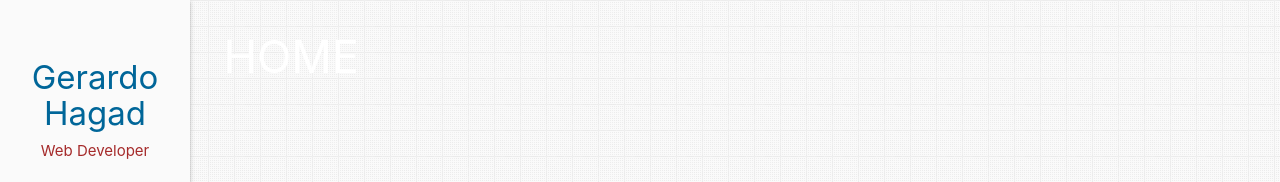
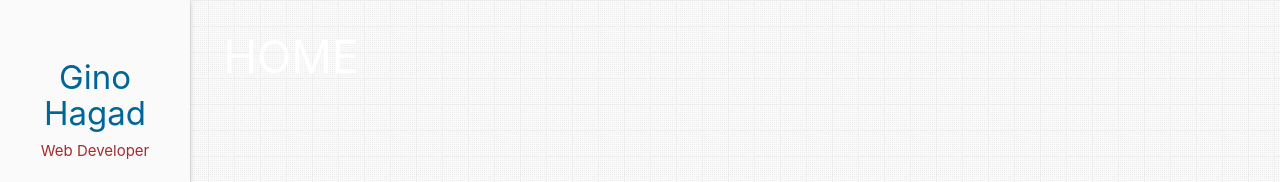
Before and after one commit to ginohagad/portfolio, a React (Create React App) app: page / in a window 1280 px wide. Shown: the top 182 px of the page. Built offline with nearby package versions, Linux system fonts and the light colour scheme.

Commit message:
Updated logo to use my nickname.

```diff
--- a/src/components/Sidenav/Sidenav.js
+++ b/src/components/Sidenav/Sidenav.js
@@ -7,7 +7,7 @@ const Sidenav = () => {
       <ul id="nav-mobile" className="sidenav sidenav-fixed">
 				<a href="#top">
 					<li className="logo">
-						<h3>Gerardo Hagad</h3>
+						<h3>Gino Hagad</h3>
 						<span>Web Developer</span>
 					</li>
 				</a>
```
